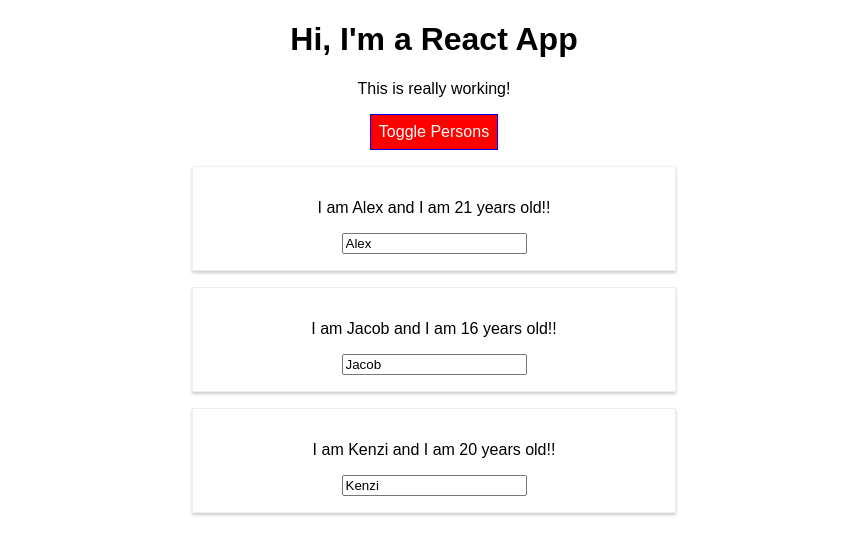
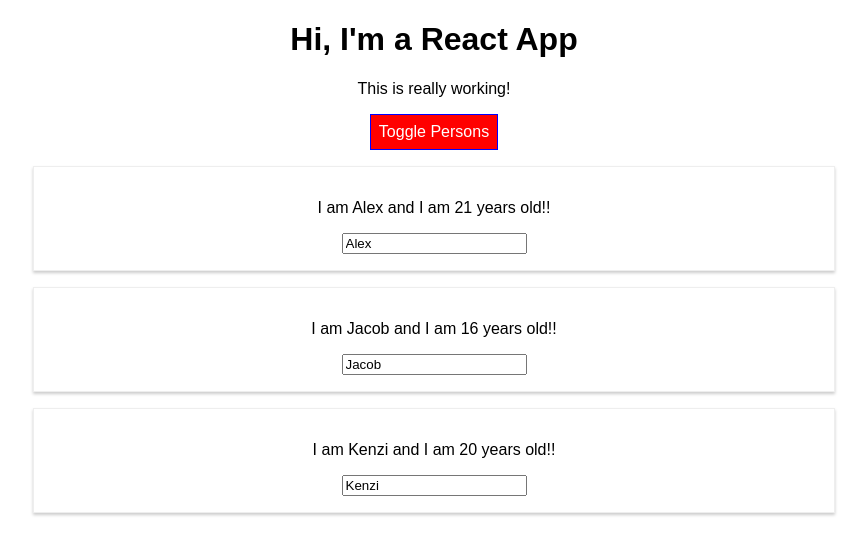
Before and after one commit to alex-valdez/React-Stuff, a React (Create React App) app in the folder base-react/: page / in a window 1280 px wide. Both pictures are taken after a click on the button "Toggle Persons". Shown: the top 554 px of the page, without its empty margins (206-1073 px from the left). Built offline with nearby package versions, Linux system fonts and the light colour scheme.

Commit message:
Took out Radium. Commiting final changes before executing eject command.

```diff
--- a/base-react/src/App.js
+++ b/base-react/src/App.js
@@ -1,6 +1,5 @@
 import React, { Component } from 'react';
 import './App.css';
-import Radium, {StyleRoot } from 'radium';
 import Person from './Person/Person';
 
 class App extends Component {
@@ -67,10 +66,10 @@
         border: '1px solid blue',
         padding: '8px',
         cursor: 'pointer',
-        ':hover': {
-          backgroundColor: 'lightgreen',
-          color: 'black'
-        },
+        // ':hover': {
+        //   backgroundColor: 'lightgreen',
+        //   color: 'black'
+        // },
       }
 
       let persons = null;
@@ -104,10 +103,10 @@
         );
 
         style.backgroundColor = 'red';
-        style[':hover'] = {
-          backgroundColor: 'salmon',
-          color: 'black'
-        };
+        // style[':hover'] = {
+        //   backgroundColor: 'salmon',
+        //   color: 'black'
+        // };
       }
 
       // let classes = ['red' ,'bold'].join(' '); // for classes in App.css. You can see it in the <p></p>
@@ -123,7 +122,7 @@
 
       // Has to be wrapped w/ style root to use Radium function in style Person to use
       // things like '@media ...'
-      <StyleRoot>
+      // <StyleRoot>
         <div className="App">
           <h1>Hi, I'm a React App</h1>
           <p className={classes.join(' ')}>This is really working!</p>
@@ -136,9 +135,9 @@
           {/* this actually is wshat lets us toggle */}
           {persons}
         </div>
-      </StyleRoot>
+      // </StyleRoot>
     );
   }
 }
 
-export default Radium(App);
+export default App;
--- a/base-react/src/Person/Person.js
+++ b/base-react/src/Person/Person.js
@@ -1,16 +1,11 @@
 import React from 'react';
 import './Person.css';
-import Radium from 'radium';
 
 const person = (props) => {
-    const style = {
-        '@media (min-width: 500px)': {
-            width: '450px'
-        }
-    };
+
 
     return (
-        <div className="Person" style={style}>
+        <div className="Person">
             <p onClick={props.click}>I am {props.name} and I am {props.age} years old!!</p>
             <p>{props.children}</p>
             <input type="text" onChange={props.changed} value={props.name}/>
@@ -18,4 +13,4 @@
     )
 }
 
-export default Radium(person);
+export default person;
```
